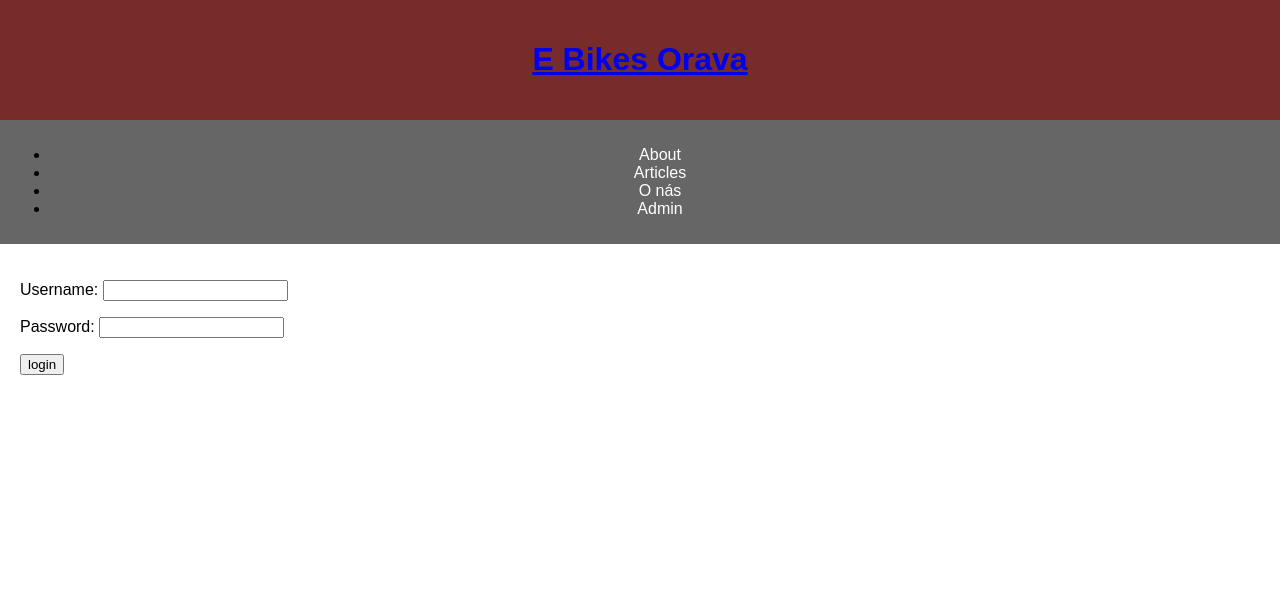
After one commit to MikeFreeroam/flask_mojprojekt, a Flask app: page /login/ in a window 1280 px wide. The commit adds this page. Shown: the top 615 px of the page. Run offline with Flask 3, Linux system fonts and the light colour scheme.

Commit message:
loggin form + session management

```diff
--- a/mdblog/app.py
+++ b/mdblog/app.py
@@ -1,9 +1,14 @@
 from flask import Flask
 from flask import render_template
+from flask import request
+from flask import redirect
+from flask import url_for
+from flask import session
 
 from .database import articles
 
 flask_app = Flask(__name__)
+flask_app.secret_key = b'\n,I{\xed\xdb\x8e~\x1c:\xe2\xeb\xd9\x9aHc\x8d\x06\xd4\x82\x93az\xfe'
 
 @flask_app.route("/")
 def view_welcome_page():
@@ -15,6 +20,8 @@ def view_about():
 
 @flask_app.route("/admin/")
 def view_admin():
+    if "logged" not in session:
+        return redirect(url_for("view_login"))
     return render_template("admin.jinja")
 
 @flask_app.route("/articles/")
@@ -27,3 +34,22 @@ def view_article(art_id):
     if article:
         return render_template("article.jinja", article=article)
     return render_template("article_not_found.jinja", art_id=art_id)
+
+@flask_app.route("/login/", methods=["GET"])
+def view_login():
+    return render_template("login.jinja")
+
+@flask_app.route("/login/", methods=["POST"])
+def login_user():
+    username = request.form["username"]
+    password = request.form["password"]
+    if username == "admin" and password == "admin":
+        session["logged"] = True
+        return redirect(url_for("view_admin"))
+    else:
+        return redirect(url_for("view_login"))
+
+@flask_app.route("/logout/", methods=["POST"])
+def logout_user():
+    session.pop("logged")
+    return redirect(url_for("view_welcome_page"))
--- a/mdblog/templates/_nav.jinja
+++ b/mdblog/templates/_nav.jinja
@@ -1,6 +1,15 @@
 <nav>
-    <li> <a href="{{ url_for("view_about")}}">About</a> </li>
-    <li> <a href="{{ url_for("view_articles")}}">Articles</a> </li>
-    <li> <a href="#">O nás</a>
-    <li> <a href="{{ url_for("view_admin")}}">Admin</a> </li>
+    <ul class=nav>
+      <li> <a href="{{ url_for("view_about")}}">About</a> </li>
+      <li> <a href="{{ url_for("view_articles")}}">Articles</a> </li>
+      <li> <a href="#">O nás</a>
+      <li> <a href="{{ url_for("view_admin")}}">Admin</a> </li>
+      {% if "logged" in session %}
+        <li>
+            <form action="{{ url_for("logout_user") }}" method="post">
+                <input type="submit" value="logout">
+            </form>
+        </li>
+      {% endif %}
+    </ul>
 </nav>
--- /dev/null
+++ b/mdblog/templates/login.jinja
@@ -0,0 +1,18 @@
+{% extends "_main.jinja" %}
+
+{% block title %} Login {% endblock %}
+
+{% block main %}
+
+<form action="{{ url_for('login_user') }}" method="post">
+    <p>
+        <label for="username">Username:</label>
+        <input type="text" id="username" name="username">
+    </p>
+    <p>
+        <label for="password">Password:</label>
+        <input type="password" id="password" name="password">
+    </p>
+    <input type="submit" value="login">
+</form>
+{% endblock %}
```
